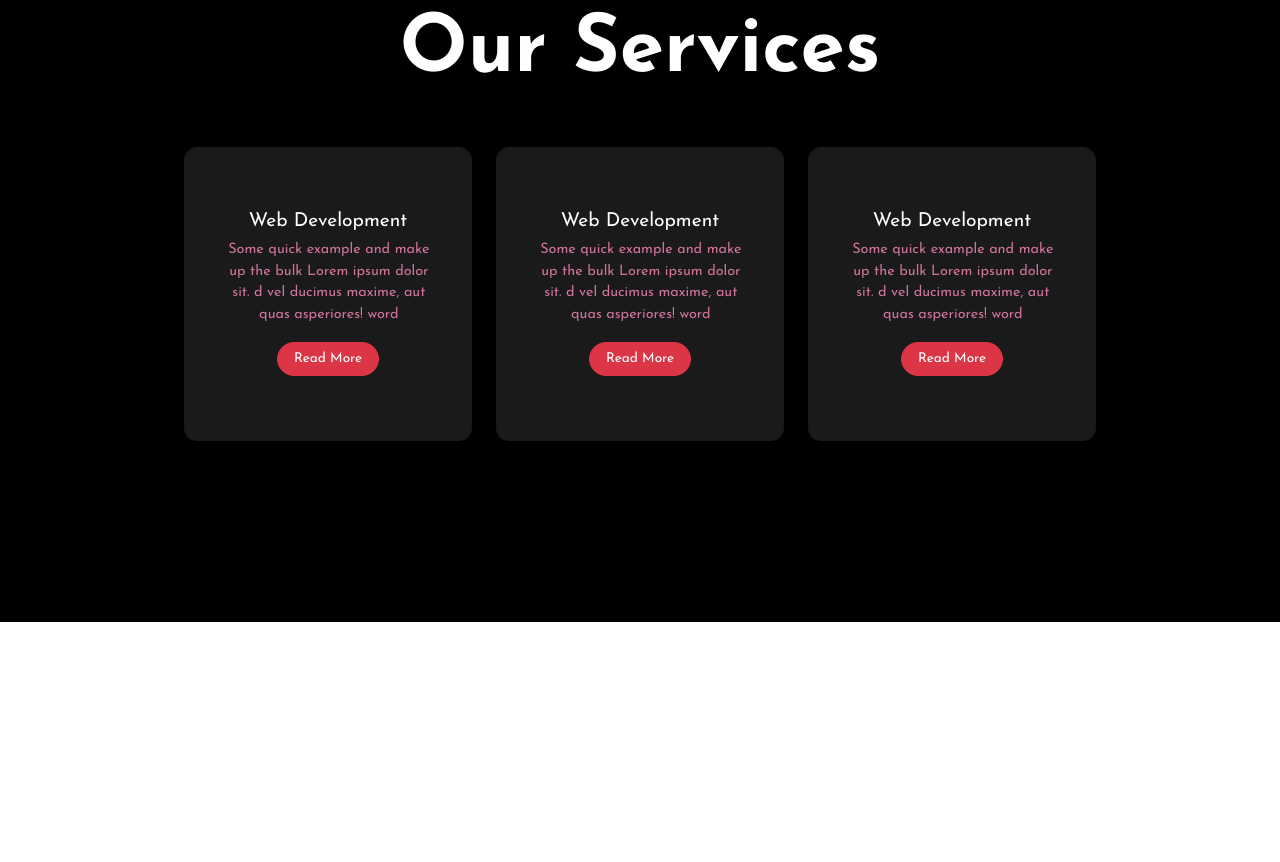
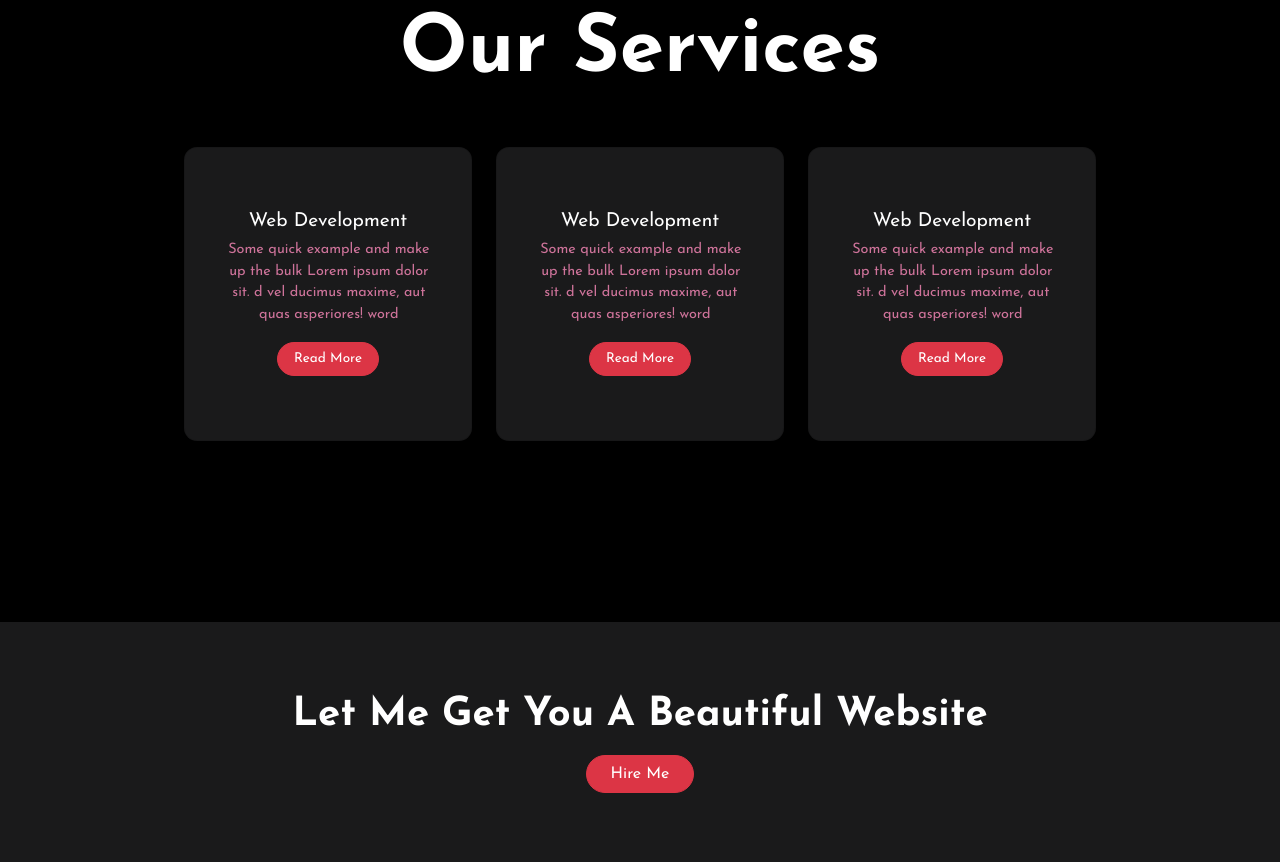
Before and after one commit to nathan-codes/Portolio-Site-1.0, a plain HTML site: page index.html in a window 1280 px wide. Shown: the part 1716-2578 px from the top of the page. Before the commit the page ends 2338 px from the top, so only its background shows below. Drawn offline with nearby package versions, Linux system fonts and the light colour scheme.

Commit message:
Hire Me Section

```diff
--- a/index.html
+++ b/index.html
@@ -182,9 +182,16 @@
 
 
 
+        <section id="HireMe">
+            <div class="row">
+                <h3 class="display-6 text-center text-white" id="title"> Let Me Get You A Beautiful Website </h3>
+            </div>
+            <div class="row text-center">
+                <a href="#"> <button class="btn btn-danger rounded-pill px-4 mt-3" id="HireButton"> Hire Me</button></a>
 
+            </div>
 
-
+        </section>
 
 
 
--- a/styles.css
+++ b/styles.css
@@ -109,7 +109,7 @@ section {
 
 body {
     line-height: 1;
-
+    background-color: black;
     font-family: 'Josefin Sans', sans-serif;
 }
 
@@ -316,3 +316,12 @@ table {
 #ServicesSection #cardbutton {
     font-size: 0.85em;
 }
+
+
+#HireMe {
+    display: flex;
+    flex-direction: column;
+    justify-content: center;
+    height: 30vh;
+    background-color: #1A1A1B;
+}
```
